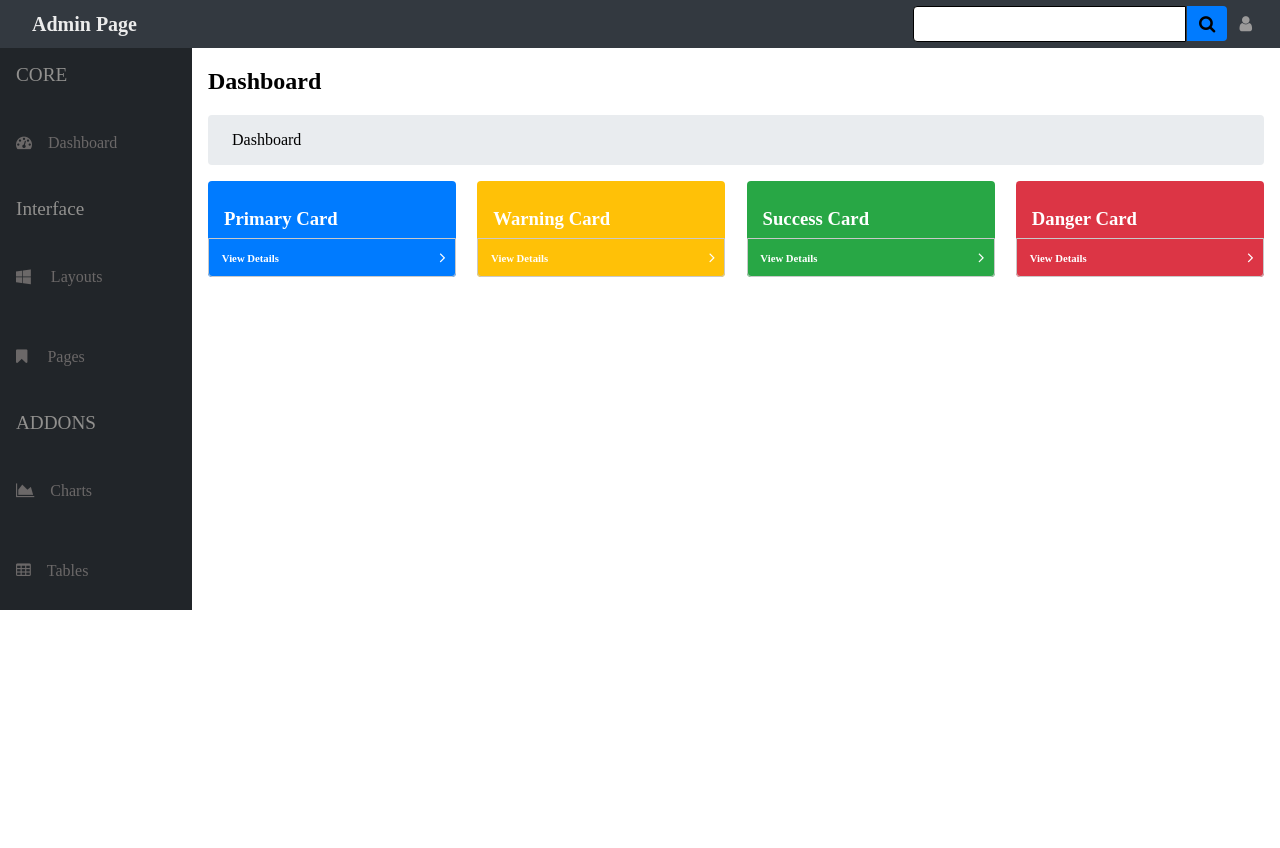
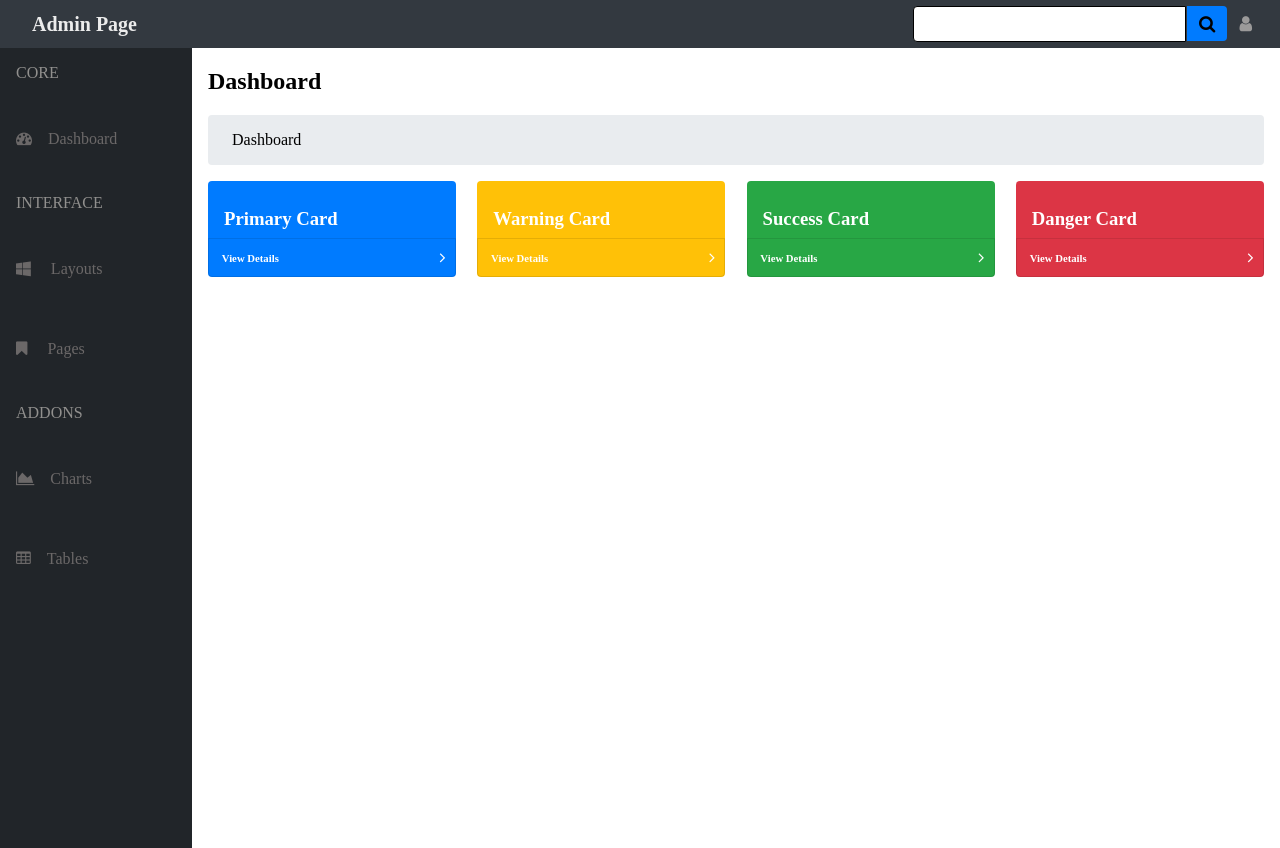
Before and after one commit to Fatrai1/project-css3-002-admin-template, a plain HTML site: page index.html in a window 1280 px wide. Before the commit the page ends 800 px from the top, so only its background shows below. Drawn offline with Linux system fonts and the light colour scheme.

Commit message:
Eddig jutottam

```diff
--- a/css/style.css
+++ b/css/style.css
@@ -4,6 +4,11 @@
 body {
     margin: 0;
     padding: 0;
+    position: absolute;
+    top: 0;
+    right: 0;
+    bottom: 0;
+    left: 0;
 }
 .header--dark {
     display: flex;
@@ -45,7 +50,7 @@ body {
     border-top-right-radius: 4px;
     border-bottom-right-radius: 4px;
     font-size: 1.1rem;
-    margin-left: -0.1rem;
+    margin-left: -1px;
     padding: 0.5rem 0.75rem 0.375rem 0.75rem;
 }
 .search__btn--2 {
@@ -65,22 +70,27 @@ body {
     height: 100%;
 }
 .main__aside {
-    /* flex-basis: 20vw; */
+    background-color: rgb(33, 37, 41);
+    color: rgb(236, 236, 236);
     min-width: 12rem;
     margin: 0;
     padding: 0;
 }
-.main__nav {
-    background-color: rgb(33, 37, 41);
+.nav__header {
+    text-transform: uppercase;
+
 }
+
 .nav__ul {
     height: 100%;
     margin: 0;
     padding: 0;
     list-style: none;
+    list-style-type: none;
+
 }
 .nav__li {
-    font-size: 1.2rem;
+    font-size: .9rem;
     color: rgb(179, 178, 178);
 }
 .nav__ul li {
@@ -89,7 +99,6 @@ body {
 }
 .nav__ul a {
     color: rgb(107, 104, 104);
-    /* padding: 1rem 4rem 1rem 1rem; */
     text-decoration: none;
 }
 .nav__icon {
@@ -105,19 +114,28 @@ body {
 
 }
 .content {
-    /* flex-basis: 80vw; */
-    width: 100%;
-    flex-basis: 1;
+    flex-basis: 100%;
     padding-left: 1rem;
     padding-right: 1rem;
 }
 .main__breadcrumb {
-
     background-color: rgb(233, 236, 239);
     border-radius: .25rem;
     padding: 1rem 1.5rem;
 }
-    /* Doboz színek */
+.main__cards {
+    display: flex;
+    flex-direction: row;
+    height: 6rem;
+    margin-top: 1rem;
+    padding: 0;
+    border-radius: 0.25rem;
+}
+.main__card {
+    flex-basis: 100%;
+    border-radius: .25rem;
+}
+/* Doboz színek */
 
 .main__card--blue {
     background-color: rgb(0, 123, 255);
@@ -151,20 +169,6 @@ body {
     background-color: rgb(182, 45, 58);
 }
 
-.main__cards {
-    display: flex;
-
-    height: 6rem;
-    margin-top: 1rem;
-    padding: 0;
-    border-radius: 0.25rem;
-}
-.main__card {
-    flex-direction: row;
-    width: 25%;
-    /* min-width: 200px; */
-    border-radius: .25rem;
-}
 
 .main__cards span {
     margin: 1rem 0 1rem 1rem;
@@ -191,7 +195,7 @@ body {
     justify-content: space-between;
     width: 100%;
     height: 40%;
-    border: .5px solid rgb(201, 201, 201);
+    border: .5px solid rgba(0, 0, 0, .1);
     border-radius: 0 0 0.25rem 0.25rem;
     padding: 0;
     color: white;
--- a/index.html
+++ b/index.html
@@ -22,12 +22,12 @@
         <aside class="main__aside">
             <nav class="main__nav">
                 <ul class="nav__ul">
-                    <li class="nav__li">CORE</li>
+                    <li class="nav__header">Core</li>
                     <li><a href="#"><i class="fa fa-tachometer nav__icon" aria-hidden="true"></i>Dashboard</a></li>
-                    <li class="nav__li">Interface</li>
+                    <li class="nav__header">Interface</li>
                     <li><a href="#"><i class="fa fa-windows nav__icon" aria-hidden="true"></i> Layouts</a></li>
                     <li><a href=""><i class="fa fa-bookmark nav__icon" aria-hidden="true"></i> Pages</a></li>
-                    <li class="nav__li">ADDONS</li>
+                    <li class="nav__header">Addons</li>
                     <li><a href=""><i class="fa fa-area-chart nav__icon" aria-hidden="true"></i>Charts</a></li>
                     <li><a href=""><i class="fa fa-table nav__icon" aria-hidden="true"></i>Tables</a></li>
                 </ul>
```
